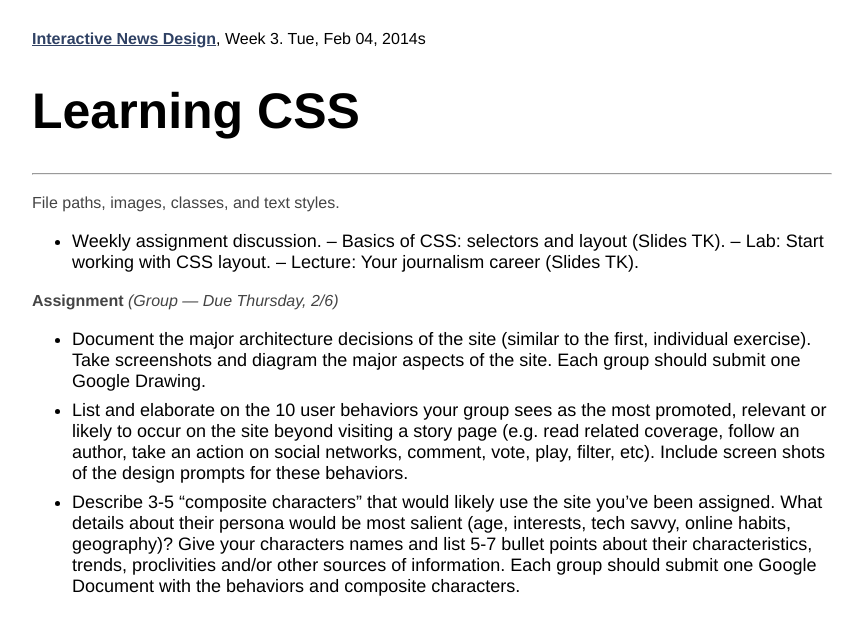
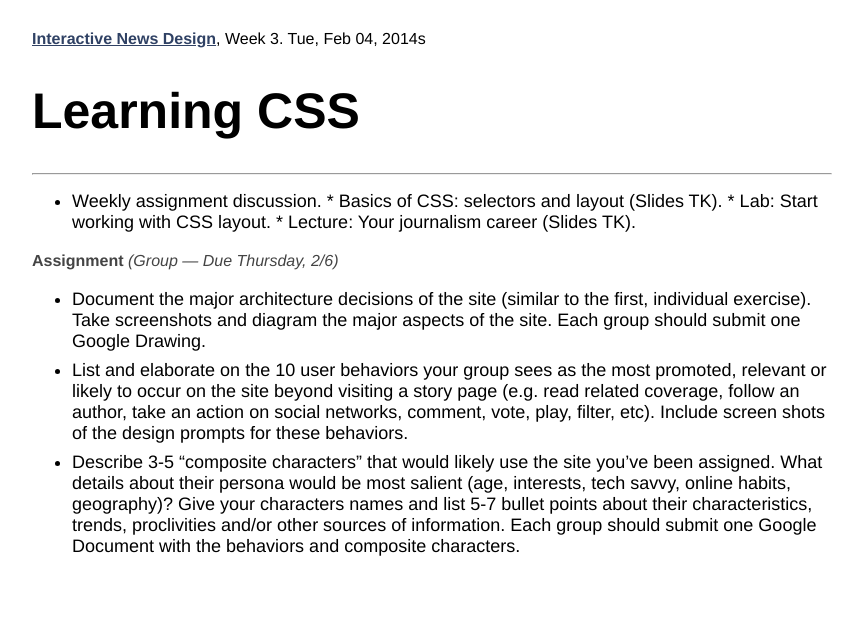
Before and after one commit to tysone/2014-columbia, a Jekyll site: the page built from _posts/2014-02-04-class-4.md, in a window 1280 px wide. Shown: the top 635 px of the page, without its empty margins (248-1111 px from the left). Built offline with Jekyll 4.4.1, drawn with Linux system fonts in a browser that asks for light colours.

Commit message:
agenda for tomorrow

```diff
--- a/_posts/2014-02-04-class-4.md
+++ b/_posts/2014-02-04-class-4.md
@@ -5,12 +5,10 @@
 summary: File paths, images, classes, and text styles.
 ---
 
-File paths, images, classes, and text styles.
-
-- Weekly assignment discussion.
-– Basics of CSS: selectors and layout (Slides TK).
-– Lab: Start working with CSS layout.
-– Lecture: Your journalism career (Slides TK).
+* Weekly assignment discussion.
+* Basics of CSS: selectors and layout (Slides TK).
+* Lab: Start working with CSS layout.
+* Lecture: Your journalism career (Slides TK).
 
 **Assignment** *(Group — Due Thursday, 2/6)*
 
```
Also changed, not shown: _posts/2014-01-30-class-3.md (+1 -1 lines).
